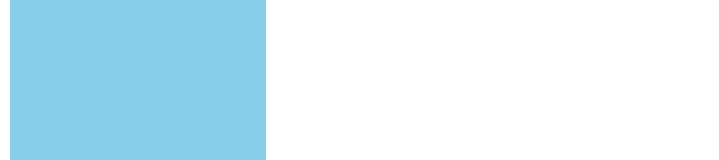
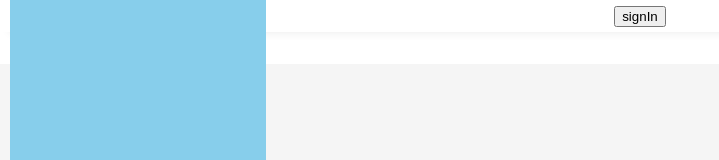
Before and after one commit to yty0643/myFlow, a React (Create React App) app: page / in a window 1280 px wide. Shown: the top 160 px of the page, without its empty margins (0-719 px from the left). Built offline with nearby package versions, Linux system fonts and the light colour scheme.

Commit message:
Add a change in size logic when scrolling

```diff
--- a/src/App.module.css
+++ b/src/App.module.css
@@ -1,7 +1,7 @@
 .app{
     position: relative;
     display: flex;
-    justify-content: center;
-    align-items: flex-end;
-    height: 100vh;
+    flex-direction: column;
+    width: calc(100vw - (100vw - 100%));
+    padding-top: 4rem;
 }
--- a/src/App.tsx
+++ b/src/App.tsx
@@ -1,12 +1,18 @@
 import React from 'react';
 import logo from './logo.svg';
 import styles from './App.module.css';
-import Box from './components/box/box';
+import Slidebar from './sections/slidebar/sliderbar';
+import Navbar from './sections/navbar/navbar';
+import Flow from './sections/flow/flow';
+import Sign from './sections/sign/sign';
 
 function App() {
   return (
     <div className={styles.app}>
-      <Box />
+      <Navbar />
+      <Sign />
+      <Flow />
+      <Slidebar />
     </div>
   );
 }
--- a/src/app/store.ts
+++ b/src/app/store.ts
@@ -1,9 +1,9 @@
+import { themeSlice } from './../features/theme/themeSlice';
 import { configureStore, ThunkAction, Action } from '@reduxjs/toolkit';
-// import counterReducer from '../features/counter/counterSlice';
 
 export const store = configureStore({
   reducer: {
-    // counter: counterReducer,
+    theme: themeSlice.reducer,
   },
 });
 
--- /dev/null
+++ b/src/components/secBtn/secBtn.tsx
@@ -0,0 +1,13 @@
+import React, { useRef } from 'react';
+import { IOnClick } from '../../sections/navbar/navbar';
+
+const SecBtn = ({ onClick }: { onClick: IOnClick }) => {
+
+    return (
+        <button onClick={() => { onClick() }}>
+            signIn
+        </button>
+    );
+};
+
+export default SecBtn;
--- /dev/null
+++ b/src/features/theme/themeSlice.ts
@@ -0,0 +1,23 @@
+import { createSlice } from '@reduxjs/toolkit';
+
+interface ITheme{
+    isActive: boolean
+};
+
+const initialState: ITheme = {
+    isActive: false,
+};
+
+export const themeSlice = createSlice({
+    name: "theme",
+    initialState,
+    reducers: {
+        toggle: (state) => {
+            state.isActive = !state.isActive;
+        },
+    },
+});
+
+export const { toggle } = themeSlice.actions;
+
+export default themeSlice.reducer;
--- /dev/null
+++ b/src/sections/flow/flow.module.css
@@ -0,0 +1,6 @@
+.section{
+    display: flex;
+    width: 100%;
+    height: calc(100vh - 2rem);
+    background-color: white
+}
--- /dev/null
+++ b/src/sections/flow/flow.tsx
@@ -0,0 +1,12 @@
+import React from 'react';
+import styles from './flow.module.css';
+
+const Flow = () => {
+    return (
+        <div className={styles.section}>
+
+        </div>
+    );
+};
+
+export default Flow;
--- /dev/null
+++ b/src/sections/navbar/navbar.module.css
@@ -0,0 +1,17 @@
+/* rgb(29, 161, 241) */
+.navbar{
+    position: fixed;
+    top: 0;
+    left: 0;
+    display: flex;
+    align-items: center;
+    justify-content: center;
+    background-color: white;
+    width: 100%;
+    height: 2rem;
+    box-shadow: rgba(33, 35, 38, 0.1) 0px 10px 10px -10px;
+    transition: all ease-in 100ms;
+}
+.navbar.active{
+    height:4rem;
+}
--- /dev/null
+++ b/src/sections/navbar/navbar.tsx
@@ -0,0 +1,38 @@
+import React, { RefObject, useCallback, useEffect, useRef, useState } from 'react';
+import SecBtn from '../../components/secBtn/secBtn';
+import styles from './navbar.module.css';
+
+export interface IOnClick{
+    (): void;
+};
+
+const Navbar = () => {
+    const [isActive, setIsActive] = useState<boolean>(true);
+    const [height, setHeight] = useState<number>(0);
+    const divRef = useRef<HTMLDivElement>(null);
+
+    const onClick: IOnClick = () => {
+    };
+
+    useEffect(() => {
+        const scroll = () => {
+            if (!(window.scrollY > 64)) return;
+            setHeight((prev) => {
+                setIsActive(prev > window.scrollY);
+                return window.scrollY;
+            });
+        };
+        window.addEventListener("scroll", scroll);
+        return () => {
+            window.removeEventListener("scroll", scroll);
+        }
+    }, []);
+
+    return (
+        <div className={`${styles.navbar} ${isActive && styles.active}`} ref={divRef}>
+            <SecBtn onClick={onClick} />
+        </div>
+    );
+};
+
+export default Navbar;
--- /dev/null
+++ b/src/sections/sign/sign.module.css
@@ -0,0 +1,6 @@
+.section{
+    display: flex;
+    width: 100%;
+    height: calc(100vh - 4rem);
+    background-color: rgb(245, 245, 245);
+}
--- /dev/null
+++ b/src/sections/sign/sign.tsx
@@ -0,0 +1,12 @@
+import React from 'react';
+import styles from './sign.module.css';
+
+const Sign = () => {
+    return (
+        <div className={styles.section}>
+
+        </div>
+    );
+};
+
+export default Sign;
--- /dev/null
+++ b/src/sections/slidebar/sliderbar.tsx
@@ -0,0 +1,12 @@
+import React from 'react';
+import Box from '../../components/box/box';
+
+const Slidebar = () => {
+    return (
+        <div>
+            <Box />
+        </div>
+    );
+};
+
+export default Slidebar;
```
